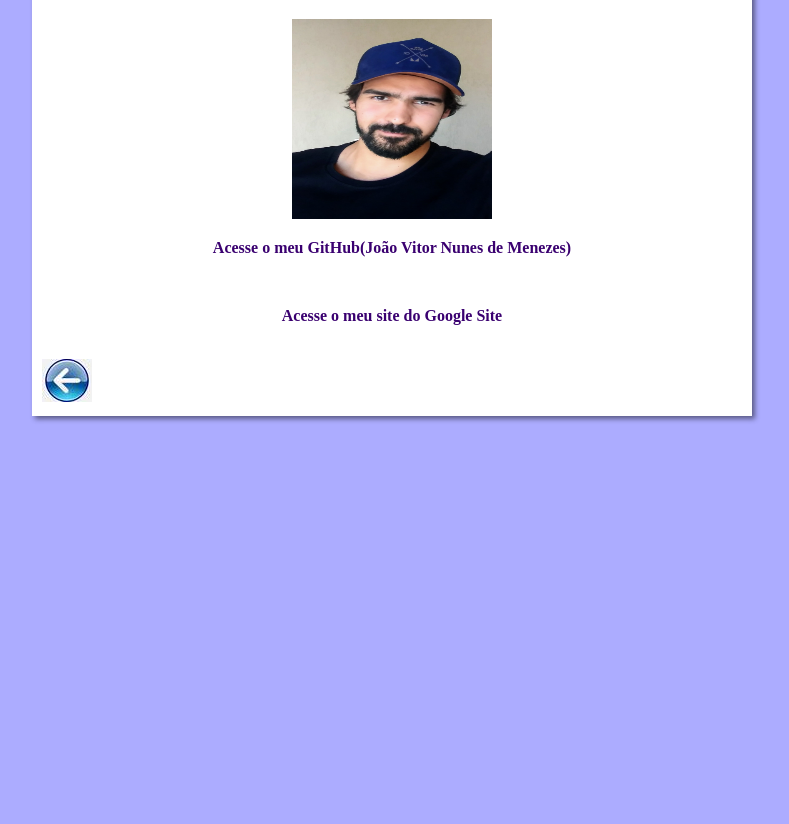
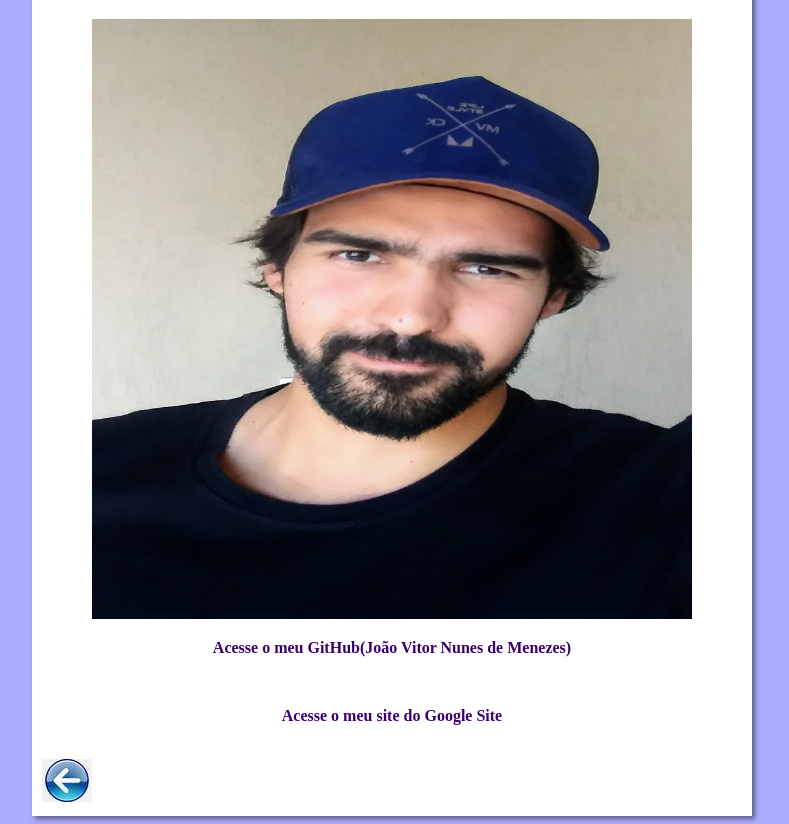
Before and after one commit to alexsilva10/GitHubTESD, a plain HTML site: page joãovitor.html in a window 1280 px wide. Shown: the part 79-903 px from the top of the page, without its empty margins (248-1037 px from the left). Before the commit the page ends 800 px from the top, so only its background shows below. Drawn offline with Linux system fonts and the light colour scheme.

Commit message:
Update joãovitor.html

```diff
--- a/joãovitor.html
+++ b/joãovitor.html
@@ -15,7 +15,7 @@
                 </header>
                 <article>
                 <div style="text-align: center;">
-                    <img src="imagens/joao.jpg" alt="Foto(Joao)" height="200" width="200"><br/>
+                    <img src="imagens/joao.jpg" alt="Foto(Joao)" height="600" width="600"><br/>
 
                     <p><a href="https://github.com/JoaoDMenezes"> Acesse o meu GitHub(João Vitor Nunes de Menezes)</a></p><br/>
 
```
